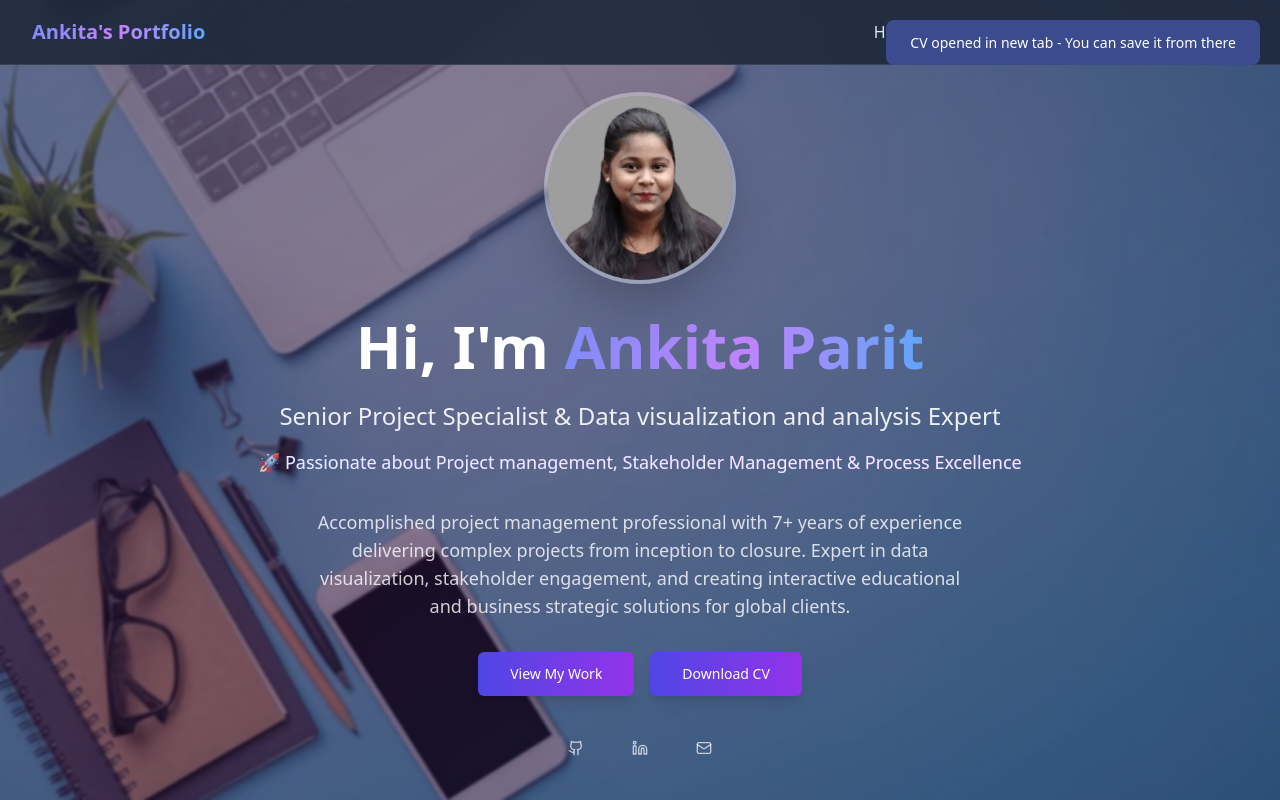
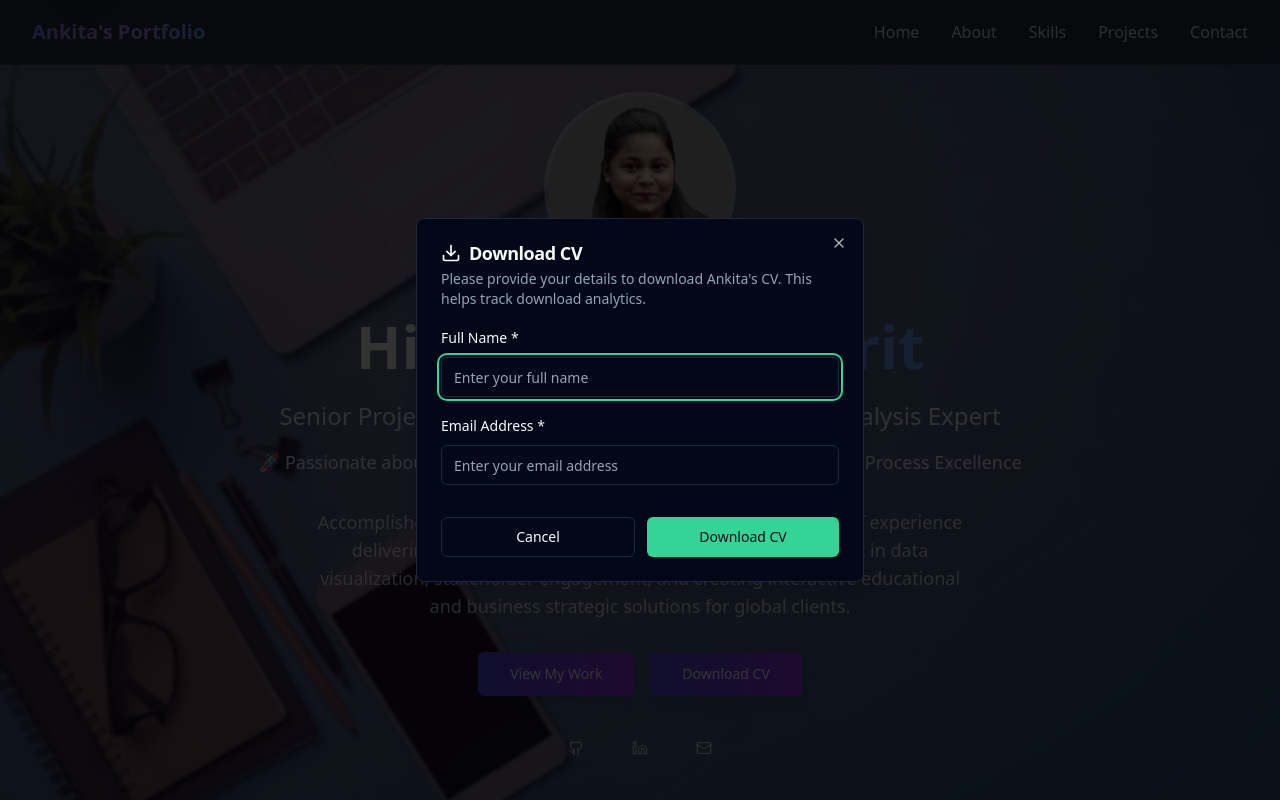
Before and after one commit to Ankyaa/ankita-portfolio, a React (Vite) app: page / in a window 1280 px wide. Both pictures are taken after a click on the button "Download CV". Shown: the top 800 px of the page. Built offline with nearby package versions, Linux system fonts and the light colour scheme.

Commit message:
Run SQL script

```diff
--- /dev/null
+++ b/src/components/CVDownloadDialog.tsx
@@ -0,0 +1,145 @@
+import { useState } from "react";
+import { Button } from "@/components/ui/button";
+import {
+  Dialog,
+  DialogContent,
+  DialogDescription,
+  DialogHeader,
+  DialogTitle,
+} from "@/components/ui/dialog";
+import { Input } from "@/components/ui/input";
+import { Label } from "@/components/ui/label";
+import { supabase } from "@/integrations/supabase/client";
+import { useToast } from "@/hooks/use-toast";
+import { Download } from "lucide-react";
+
+interface CVDownloadDialogProps {
+  isOpen: boolean;
+  onClose: () => void;
+}
+
+export const CVDownloadDialog = ({ isOpen, onClose }: CVDownloadDialogProps) => {
+  const [name, setName] = useState("");
+  const [email, setEmail] = useState("");
+  const [isLoading, setIsLoading] = useState(false);
+  const { toast } = useToast();
+
+  const handleDownload = async () => {
+    if (!name.trim() || !email.trim()) {
+      toast({
+        title: "Required fields",
+        description: "Please enter both your name and email address.",
+        variant: "destructive",
+      });
+      return;
+    }
+
+    // Basic email validation
+    const emailRegex = /^[^\s@]+@[^\s@]+\.[^\s@]+$/;
+    if (!emailRegex.test(email)) {
+      toast({
+        title: "Invalid email",
+        description: "Please enter a valid email address.",
+        variant: "destructive",
+      });
+      return;
+    }
+
+    setIsLoading(true);
+
+    try {
+      // Track the download
+      const { error } = await supabase.functions.invoke('track-cv-download', {
+        body: { name: name.trim(), email: email.trim() }
+      });
+
+      if (error) {
+        console.error('Error tracking download:', error);
+        throw error;
+      }
+
+      // Trigger the actual download
+      const link = document.createElement('a');
+      link.href = '/Ankita Parit_CV.pdf';
+      link.download = 'Ankita_Parit_CV.pdf';
+      document.body.appendChild(link);
+      link.click();
+      document.body.removeChild(link);
+
+      toast({
+        title: "Download started",
+        description: "Thank you! Your CV download has been tracked and the file should start downloading.",
+      });
+
+      // Reset form and close dialog
+      setName("");
+      setEmail("");
+      onClose();
+    } catch (error: any) {
+      console.error('Download error:', error);
+      toast({
+        title: "Download failed",
+        description: "There was an error processing your download. Please try again.",
+        variant: "destructive",
+      });
+    } finally {
+      setIsLoading(false);
+    }
+  };
+
+  return (
+    <Dialog open={isOpen} onOpenChange={onClose}>
+      <DialogContent className="sm:max-w-md">
+        <DialogHeader>
+          <DialogTitle className="flex items-center gap-2">
+            <Download className="h-5 w-5" />
+            Download CV
+          </DialogTitle>
+          <DialogDescription>
+            Please provide your details to download Ankita's CV. This helps track download analytics.
+          </DialogDescription>
+        </DialogHeader>
+        <div className="space-y-4">
+          <div className="space-y-2">
+            <Label htmlFor="name">Full Name *</Label>
+            <Input
+              id="name"
+              placeholder="Enter your full name"
+              value={name}
+              onChange={(e) => setName(e.target.value)}
+              disabled={isLoading}
+            />
+          </div>
+          <div className="space-y-2">
+            <Label htmlFor="email">Email Address *</Label>
+            <Input
+              id="email"
+              type="email"
+              placeholder="Enter your email address"
+              value={email}
+              onChange={(e) => setEmail(e.target.value)}
+              disabled={isLoading}
+            />
+          </div>
+          <div className="flex gap-3 pt-4">
+            <Button
+              variant="outline"
+              onClick={onClose}
+              disabled={isLoading}
+              className="flex-1"
+            >
+              Cancel
+            </Button>
+            <Button
+              onClick={handleDownload}
+              disabled={isLoading}
+              className="flex-1"
+            >
+              {isLoading ? "Processing..." : "Download CV"}
+            </Button>
+          </div>
+        </div>
+      </DialogContent>
+    </Dialog>
+  );
+};
--- a/src/components/Hero.tsx
+++ b/src/components/Hero.tsx
@@ -2,10 +2,12 @@
 import { Button } from "@/components/ui/button";
 import { Github, Linkedin, Mail, ChevronDown, ChevronUp } from "lucide-react";
 import { useEffect, useState } from "react";
+import { CVDownloadDialog } from "@/components/CVDownloadDialog";
 
 export const Hero = () => {
   const [showScrollButton, setShowScrollButton] = useState(true);
   const [isAtBottom, setIsAtBottom] = useState(false);
+  const [showDownloadDialog, setShowDownloadDialog] = useState(false);
 
   useEffect(() => {
     const handleScroll = () => {
@@ -69,16 +71,7 @@ export const Hero = () => {
   };
 
   const downloadCV = () => {
-    // Create a direct link to open the PDF in a new tab
-    window.open('/Ankita Parit_CV.pdf', '_blank');
-
-    const toast = document.createElement('div');
-    toast.textContent = 'CV opened in new tab - You can save it from there';
-    toast.style.cssText = 'position: fixed; top: 20px; right: 20px; background: #3B4B8D; color: white; padding: 12px 24px; border-radius: 8px; z-index: 9999; font-size: 14px;';
-    document.body.appendChild(toast);
-    setTimeout(() => {
-      document.body.removeChild(toast);
-    }, 3000);
+    setShowDownloadDialog(true);
   };
 
   const openLinkedIn = () => {
@@ -167,6 +160,12 @@ export const Hero = () => {
           </button>
         </div>
       )}
+
+      {/* CV Download Dialog */}
+      <CVDownloadDialog
+        isOpen={showDownloadDialog}
+        onClose={() => setShowDownloadDialog(false)}
+      />
     </section>
   );
 };
--- a/src/integrations/supabase/types.ts
+++ b/src/integrations/supabase/types.ts
@@ -41,6 +41,33 @@ export type Database = {
           last_name?: string
           message?: string
           subject?: string
+        }
+        Relationships: []
+      }
+      cv_downloads: {
+        Row: {
+          downloaded_at: string
+          email: string
+          id: string
+          ip_address: string | null
+          name: string
+          user_agent: string | null
+        }
+        Insert: {
+          downloaded_at?: string
+          email: string
+          id?: string
+          ip_address?: string | null
+          name: string
+          user_agent?: string | null
+        }
+        Update: {
+          downloaded_at?: string
+          email?: string
+          id?: string
+          ip_address?: string | null
+          name?: string
+          user_agent?: string | null
         }
         Relationships: []
       }
```
Also changed, not shown: 2 other files (tests, documents, lock files or other folders).
